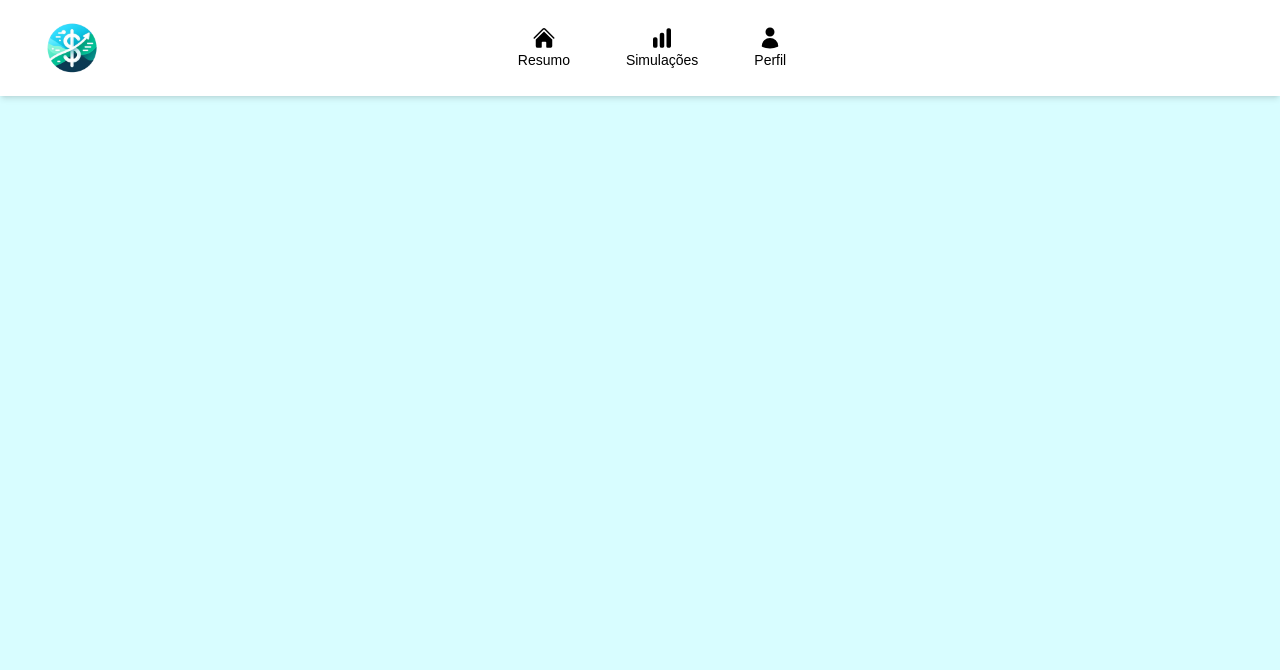
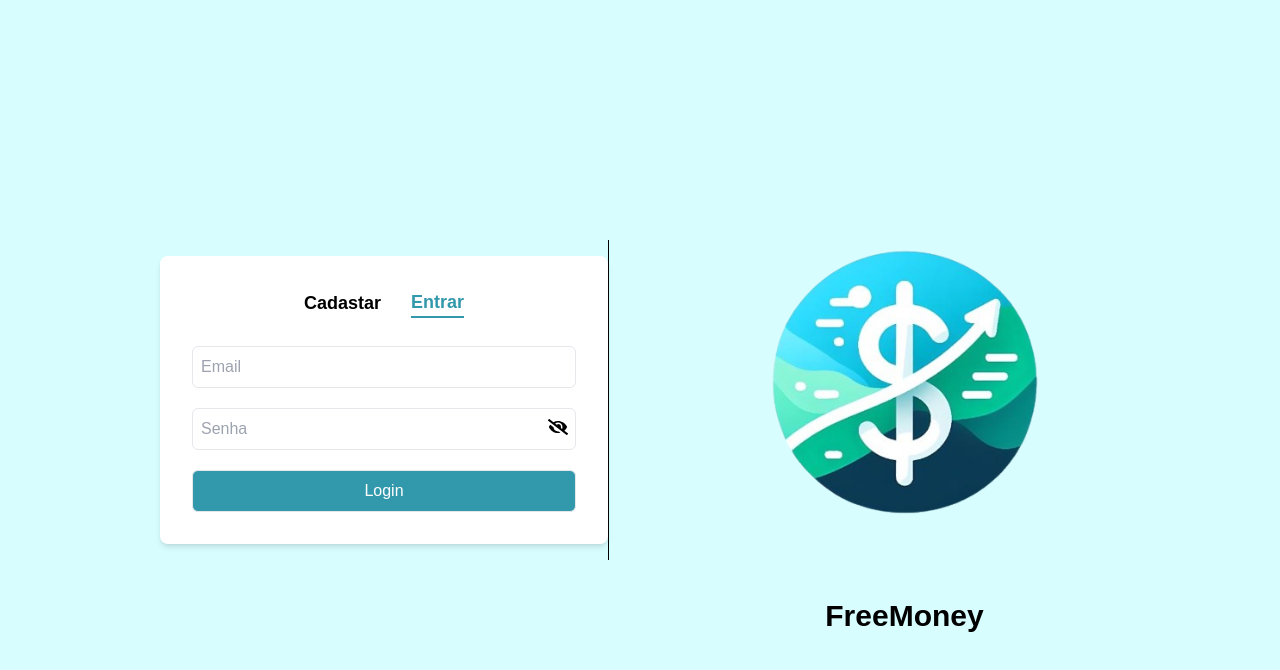
Before and after one commit to guiopen/FreeMoney, a React (Create React App) app in the folder frontend/: page / in a window 1280 px wide. Shown: the top 670 px of the page. Built offline with nearby package versions, Linux system fonts and the light colour scheme.

Commit message:
integrando summary em app content

```diff
--- a/frontend/src/App.js
+++ b/frontend/src/App.js
@@ -6,12 +6,18 @@ import Navbar from './components/Navbar/Navbar.js';
 import Simulations from './pages/Simulations/Simulations.js';
 import UserProfile from './pages/Profile/UserProfile.js';
 import './App.css';
+import Summary from './pages/UserSummary/Summary.js';
 
 
 const AppContent = () => {
-  /*const { isLoggedIn } = useAuth();*/
-  const isLoggedIn = true;
-  return isLoggedIn ? <Navbar /> : <AuthPage />;
+  const { isLoggedIn } = useAuth();
+  return isLoggedIn ? (
+    <>
+      <Navbar />
+      <Summary />
+    </>
+  )
+    : <AuthPage />;
 };
 
 function App() {
```
